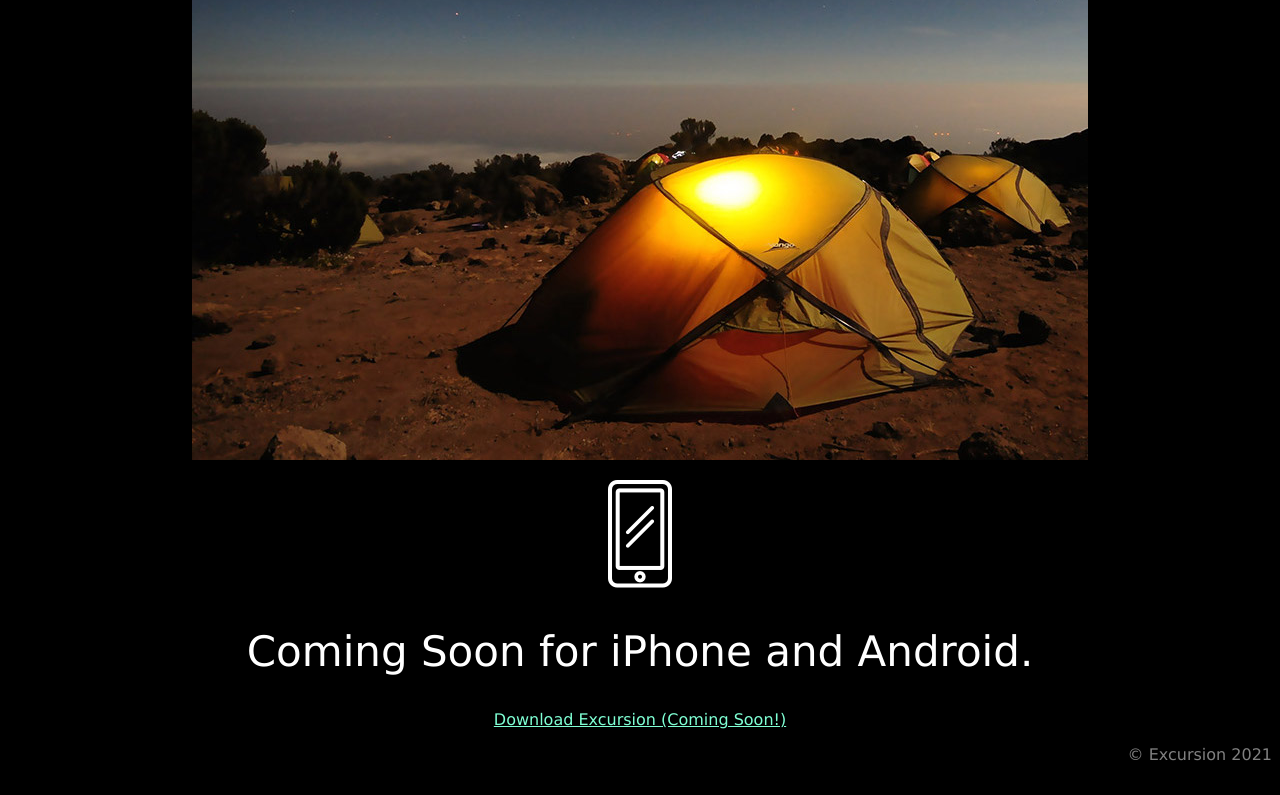
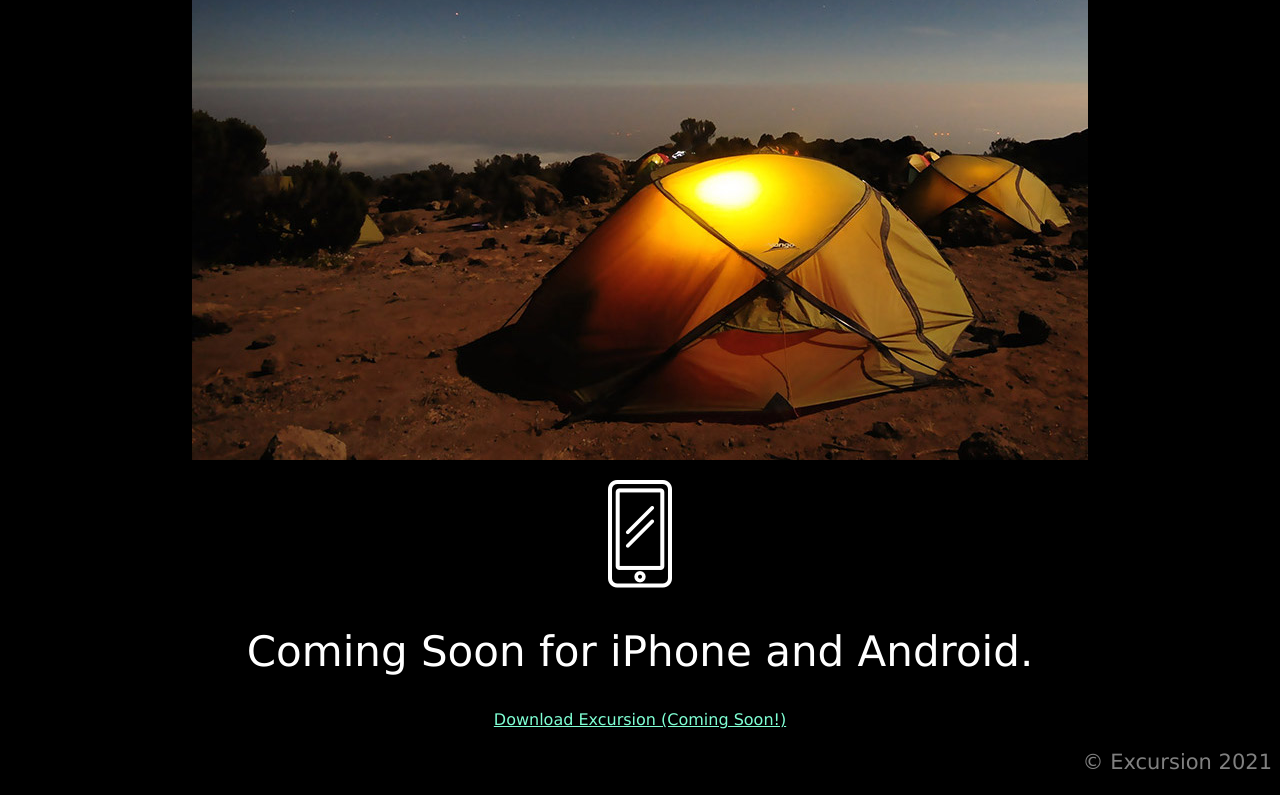
Before and after one commit to tsimms14/excursion, a plain HTML site: page Index.html in a window 1280 px wide. Shown: the part 552-1347 px from the top of the page. Before the commit the page ends 1324 px from the top, so only its background shows below. Drawn offline with Linux system fonts and the light colour scheme.

Commit message:
final push

```diff
--- a/Index.html
+++ b/Index.html
@@ -20,10 +20,7 @@
     <p class ="webp"><img src="Resources/images/phone.webp" type="webp"></p>
     <h2 class ="header--secondary">Coming Soon for iPhone and Android.</h2>
     <p><a class = "link--cta" href = "#">Download Excursion (Coming Soon!)</a></p>
-
-    <div class = "footer">
-        © Excursion 2021
-    </div>
+    <p class="footer--copyright">© Excursion 2021</p>
 
 </body>
 </html>
--- a/Resources/css/style.css
+++ b/Resources/css/style.css
@@ -53,7 +53,8 @@ body {
     color: white;
 }
 
-.footer {
+.footer--copyright {
     text-align: right;
     color: gray;
+    font-size: 21px;
 }
```
